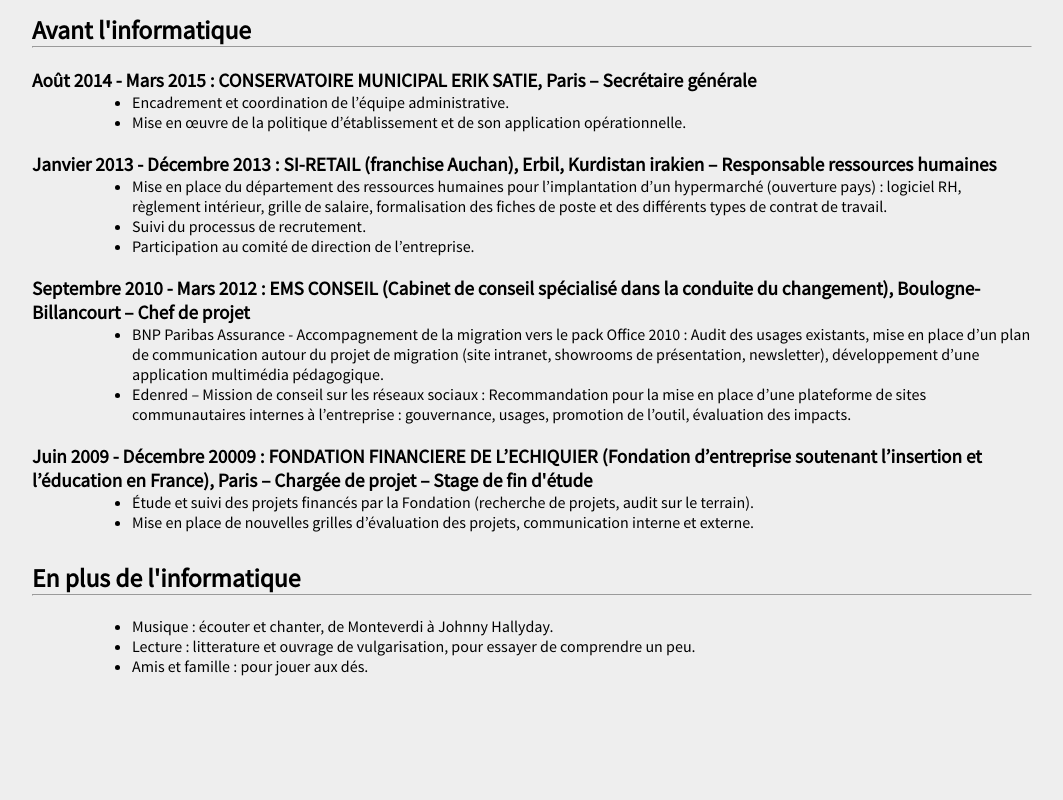
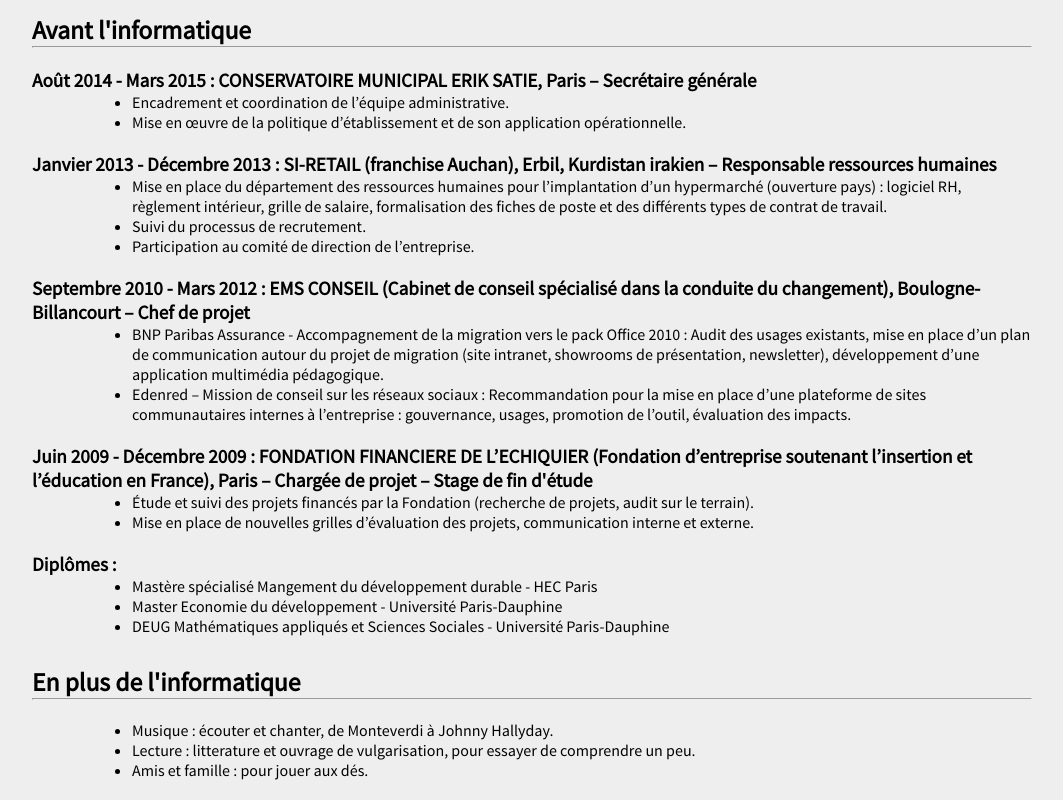
Before and after one commit to parmeso6/CV, a plain HTML site: page index.html in a window 1280 px wide. Shown: the part 629-1429 px from the top of the page, without its empty margins (184-1247 px from the left). Before the commit the page ends 1325 px from the top, so only its background shows below. Drawn offline with Linux system fonts and the light colour scheme.

Commit message:
Update index.html

```diff
--- a/index.html
+++ b/index.html
@@ -61,10 +61,18 @@
 		</ul>
 	</div>
 	<div class="exp">
-		<h5>Juin 2009 - Décembre 20009 : FONDATION FINANCIERE DE L’ECHIQUIER (Fondation d’entreprise soutenant l’insertion et l’éducation en France), Paris – Chargée de projet – Stage de fin d'étude</h5>
+		<h5>Juin 2009 - Décembre 2009 : FONDATION FINANCIERE DE L’ECHIQUIER (Fondation d’entreprise soutenant l’insertion et l’éducation en France), Paris – Chargée de projet – Stage de fin d'étude</h5>
 		<ul>
 			<li>Étude et suivi des projets financés par la Fondation (recherche de projets, audit sur le terrain).</li>
 			<li>Mise en place de nouvelles grilles d’évaluation des projets, communication interne et externe.</li>
+		</ul>
+	</div>
+	<div class="exp">
+		<h5>Diplômes :</h5>
+		<ul>
+			<li>Mastère spécialisé Mangement du développement durable - HEC Paris</li>
+			<li>Master Economie du développement - Université Paris-Dauphine</li>
+			<li>DEUG Mathématiques appliqués et Sciences Sociales - Université Paris-Dauphine</li>
 		</ul>
 	</div>
 
```
